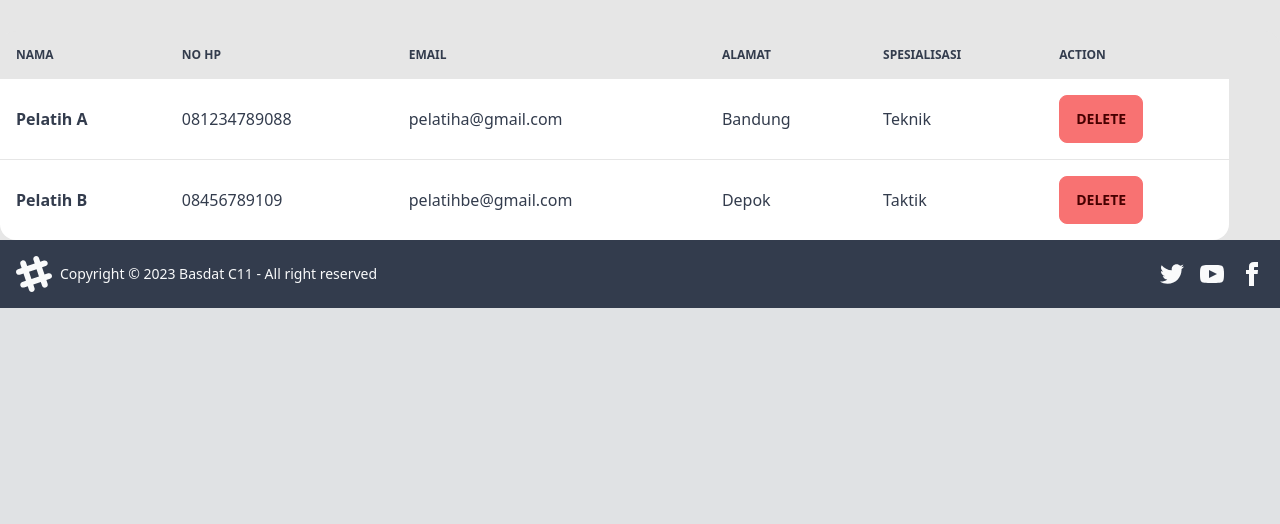
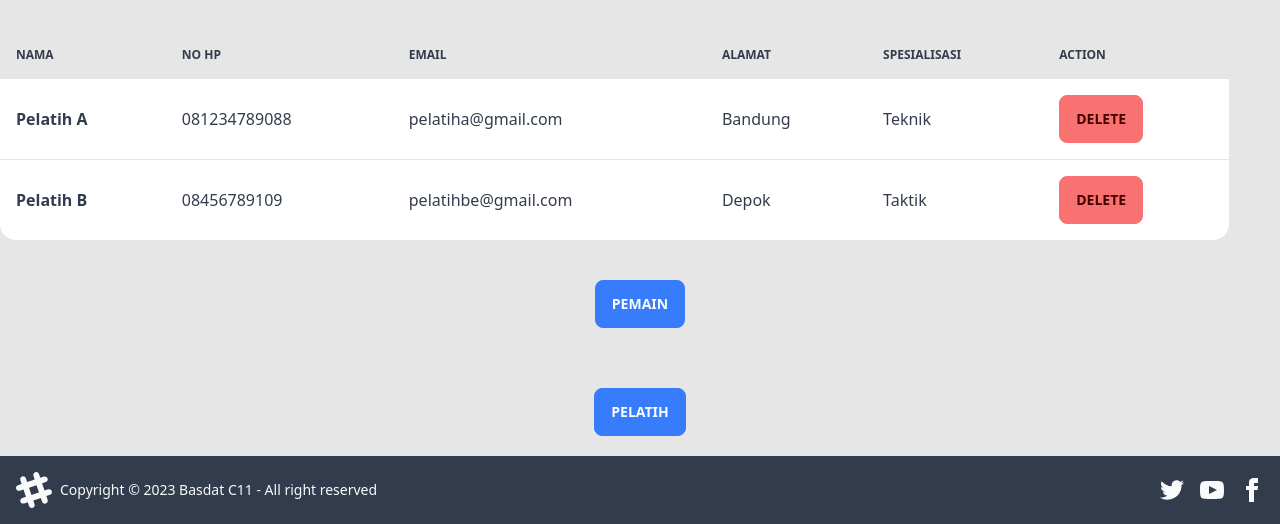
Before and after one commit to NurFajarSA/c10-uleague, a Django app: page /mengelola_tim/list_tim in a window 1280 px wide. Shown: the part 746-1270 px from the top of the page. Before the commit the page ends 1054 px from the top, so only its background shows below. Run offline with Django 4.2, Linux system fonts and the light colour scheme; some libraries are stand-ins or nearby versions.

Commit message:
updatesakinah

```diff
--- a/mengelola_tim/templates/list_tim.html
+++ b/mengelola_tim/templates/list_tim.html
@@ -113,5 +113,11 @@
       </tbody>
     </table>
   </div>
+<div class="flex justify-center p-10 space-x-4">
+    <button type="button" class="btn btn-secondary">Pemain</button>
+</div>
+<div class="flex justify-center p-5 space-x-4">
+    <button type="button" class="btn btn-secondary">Pelatih</button>
+</div>
 
 {% endblock content %}
```
